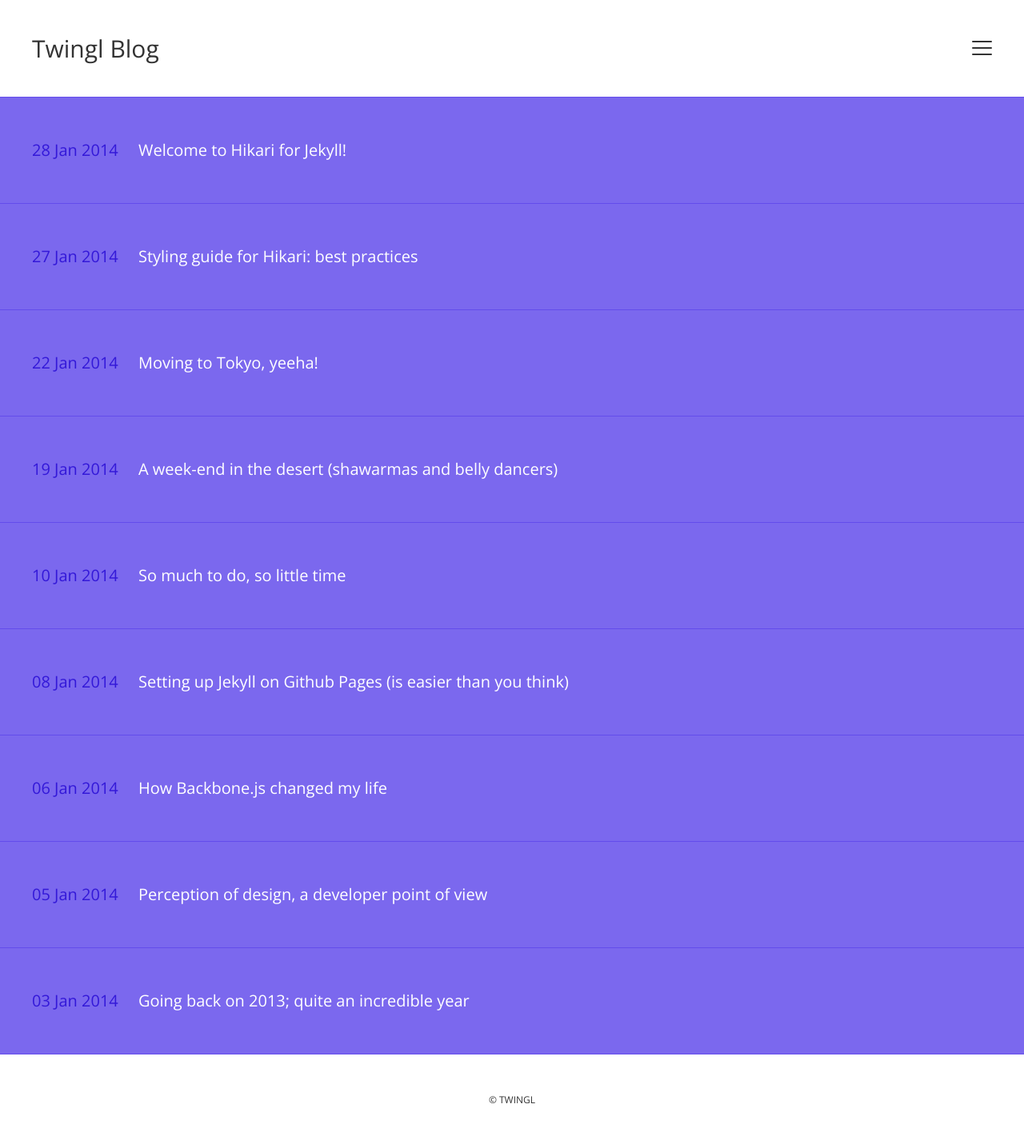
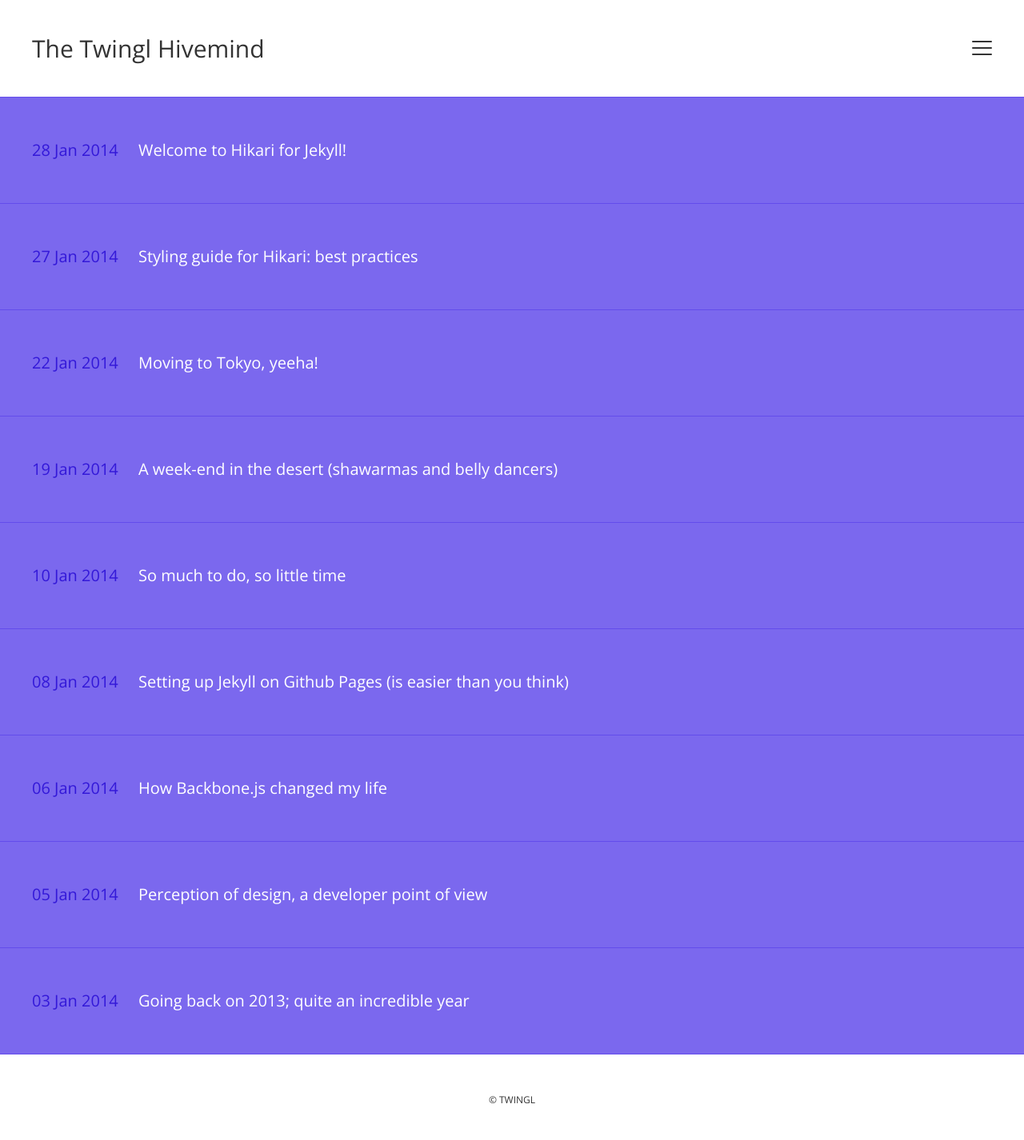
Before and after one commit to twingl/blog, a Jekyll site: the page built from index.html, in a window 1280 px wide. Shown: the whole page at 80% size. Built offline with Jekyll 4.4.1, drawn with Linux system fonts in a browser that asks for light colours; the list of posts is cut into pages by our own code.

Commit message:
Renames blog

```diff
--- a/_config.yml
+++ b/_config.yml
@@ -1,5 +1,5 @@
 # Title of your blog; shows in the header
-name: "Twingl Blog"
+name: "The Twingl Hivemind"
 
 # Description of your content (will only be used on Google Search)
 description: "<>"
```
